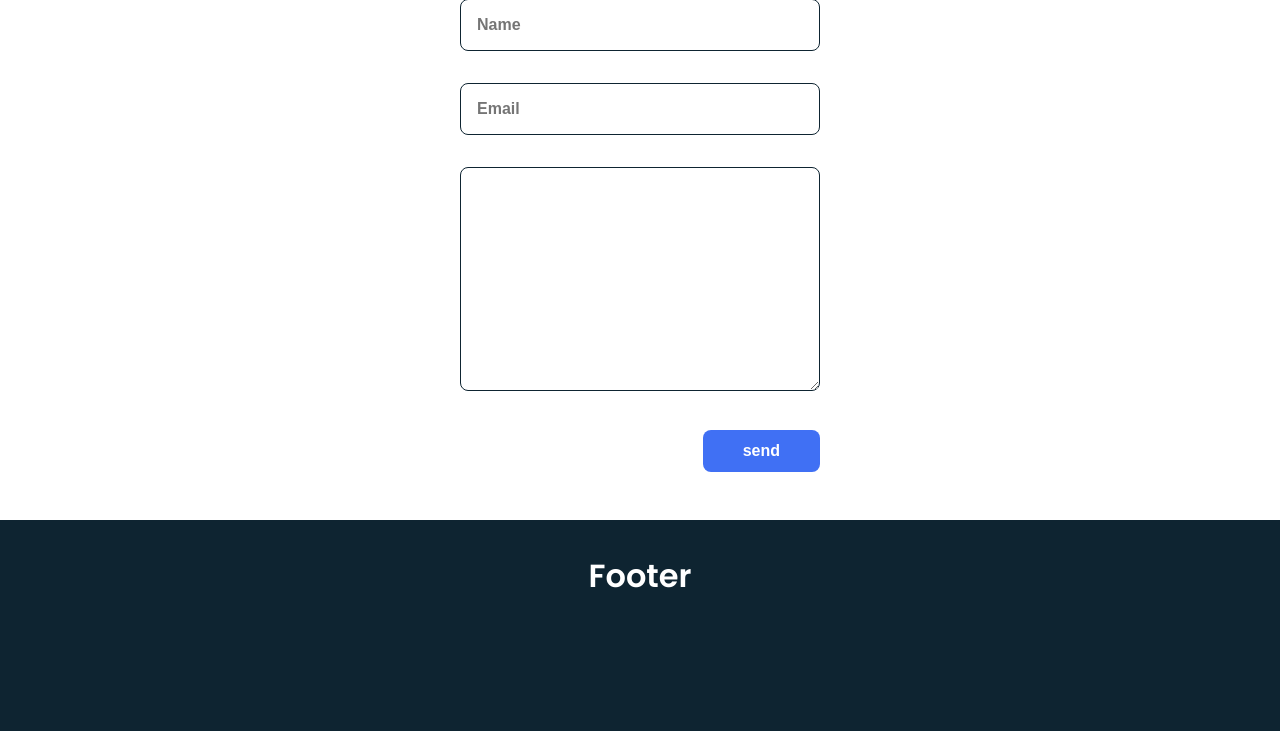
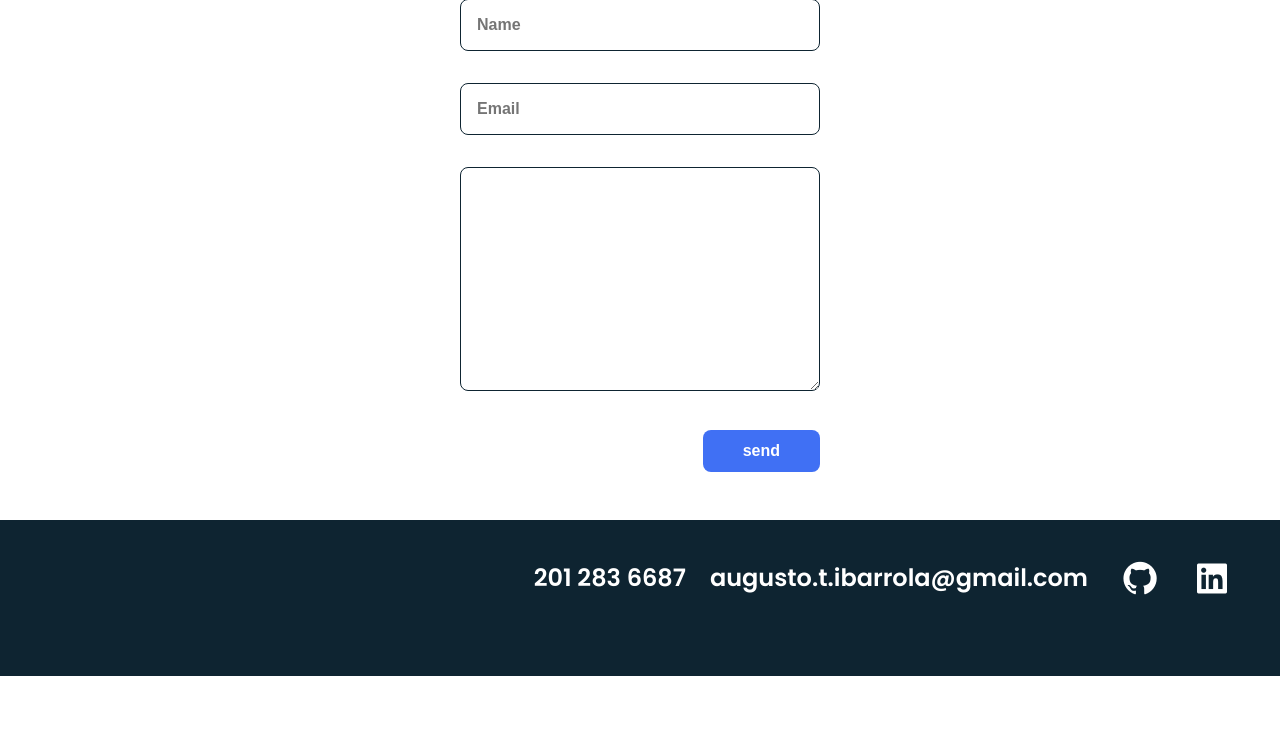
Before and after one commit to augustoibarrola/portfolio-page, a PHP site: page / in a window 1280 px wide. Shown: the part 3087-3818 px from the top of the page. After the commit the page ends 3763 px from the top, so only its background shows below. Run offline with PHP 8.4, Linux system fonts and the light colour scheme.

Commit message:
fixed up footer

```diff
--- a/assets/css/styles.css
+++ b/assets/css/styles.css
@@ -576,12 +576,24 @@ img{
     margin-bottom: var(--mb-4)
 }
 
+.footer__text{
+    font-size: 1.5rem;
+    color: #fff;
+    margin: 0 var(--mb-1);
+    margin-top: .5rem;
+    margin-right: 1rem
+
+}
+
 .footer__social{
-    margin-bottom: var(--mb-4)
+    margin-bottom: var(--mb-4);
+    display: flex;
+    flex-direction: row-reverse;
+    margin-right: 2rem;
 }
 
 .footer__icon{
-    font-size: 1.5rem;
+    font-size: 2.5rem;
     color: #fff;
     margin: 0 var(--mb-2)
 
--- a/index.html
+++ b/index.html
@@ -233,11 +233,21 @@
         </main>
 
         <footer class="footer">
-            <p class="footer__title">Footer</p>
+            <!-- <p class="footer__title">Footer</p> -->
             <div class="footer__social">
-                <a href="#" class="footer__icon"></a>
-                <a href="#" class="footer__icon"></a>
-                <a href="#" class="footer__icon"></a>
+                <!-- <a href="#" class="footer__icon"></a> -->
+                <div>
+                    <a href="https://www.linkedin.com/in/augustotibarrola/" class="footer__icon" target="_blank"><i class='bx bxl-linkedin-square'></i></a>
+                </div>
+                <div>
+                    <a href="https://github.com/augustoibarrola" class="footer__icon" target="_blank"><i class='bx bxl-github' ></i></a>
+                </div>
+                <div class="footer__text">
+                    augusto.t.ibarrola@gmail.com
+                </div>
+                <div class="footer__text">
+                    201 283 6687
+                </div>
             </div >
         </footer>
 
```
Also changed, not shown: README.md.
